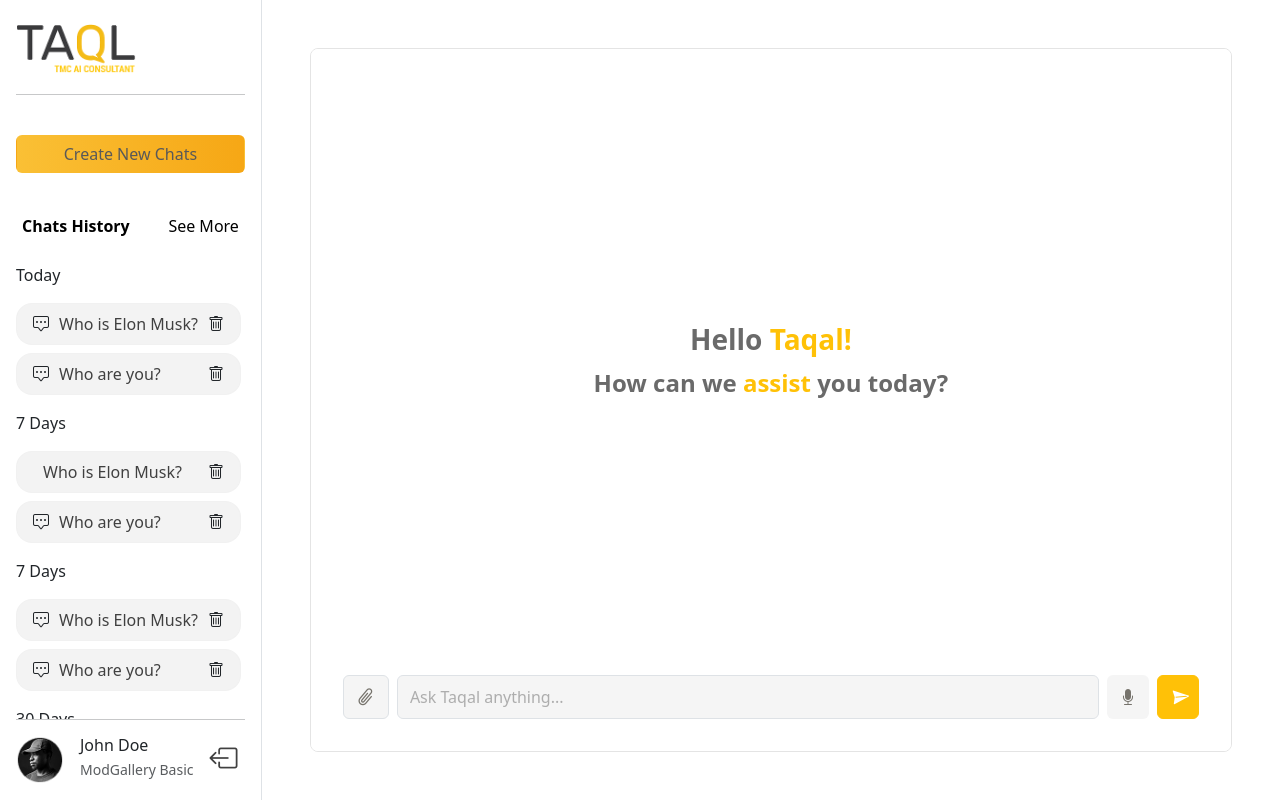
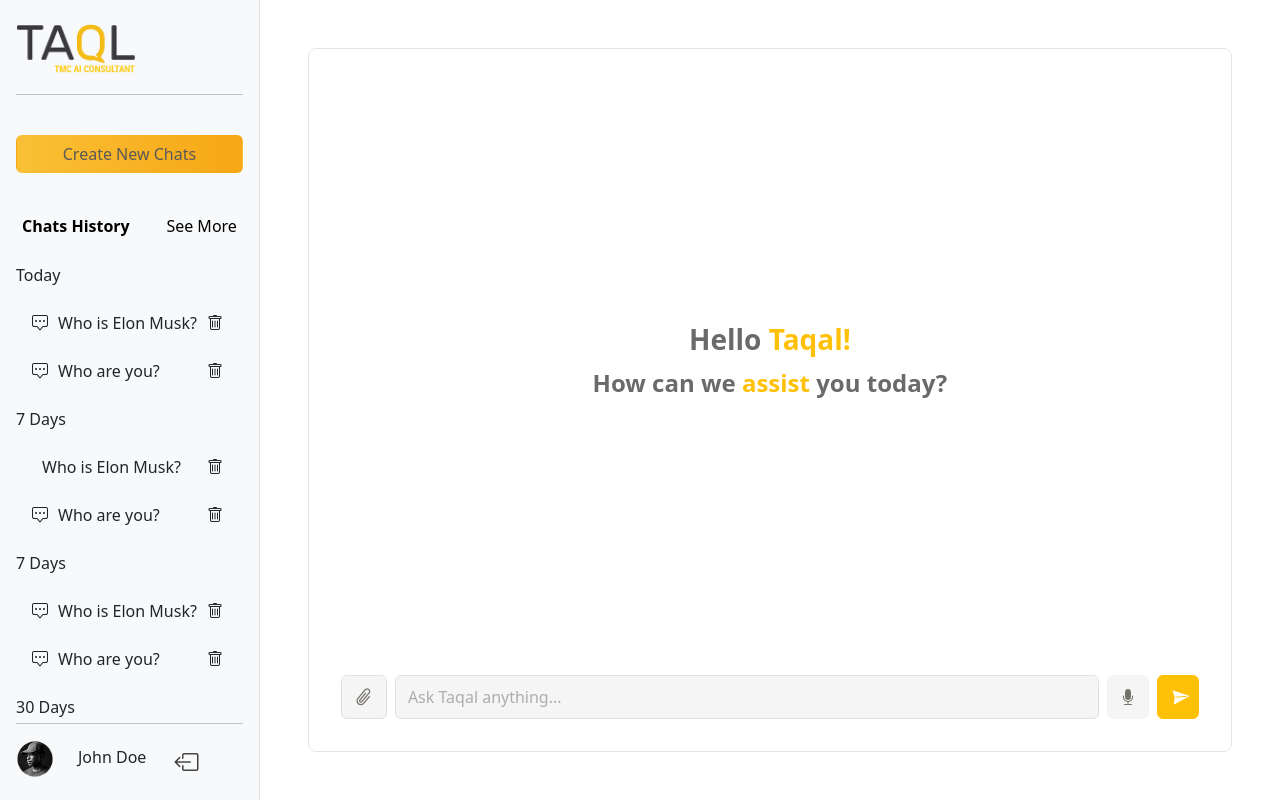
Before and after one commit to Fariakhan234/Tmc-taqal, an Angular app: page /chat in a window 1280 px wide. Built offline with nearby package versions, Linux system fonts and the light colour scheme.

Commit message:
updated chat UI

```diff
--- a/src/app/chat/chat.html
+++ b/src/app/chat/chat.html
@@ -1,6 +1,6 @@
-<div class="d-flex flex-column flex-md-row min-vh-100 p-0">
+<div class="d-flex flex-column flex-md-row min-vh-100 p-0 ">
   <nav
-    class="sidebar d-flex flex-column p-3 bg-body border-end offcanvas-md offcanvas-left"
+    class="sidebar d-flex flex-column p-3 bg-light  border-end offcanvas-md offcanvas-left "
     tabindex="-1"
     id="sidebarMenu"
     aria-labelledby="sidebarMenuLabel"
@@ -89,14 +89,14 @@
 
     <div class="d-flex gap-3 flex-wrap">
       <div>
-        <img src="assets/images/account.png" alt="" width="48px" height="48px">
+        <img src="assets/images/account.png" alt="" width="38px" height="38px">
       </div>
-      <div class="d-flex flex-column">
+      <div class="mt-2 m-2">
         <h6 class="mb-1">John Doe</h6>
-        <small class="text-muted mb-0">ModGallery Basic</small>
+
       </div>
       <i
-        class="bi bi-box-arrow-left fw-bold logout-icon fs-3"
+        class="bi bi-box-arrow-left fw-bold logout-icon fs-4 p-1"
         (click)="logout()"
         style="cursor:pointer; line-height: 1.5; color: rgba(64, 64, 64, 1);"
       ></i>
@@ -117,7 +117,7 @@
     </button>
 
     <div class="card rounded-3 overflow-hidden h-100 ">
-      <div class="card-body d-flex flex-column bg-body custom-scroll-container">
+      <div class="card-body d-flex flex-column bg-body ">
         <div #scrollMe class="flex-fill overflow-auto p-4 position-relative">
           <div *ngIf="showPlaceholder" class="placeholder-text text-center">
             <h3 class="fw-bold mb-2">Hello <span class="text-warning">Taqal!</span></h3>
@@ -161,5 +161,6 @@
         </div>
       </div>
     </div>
+
   </div>
 </div>
--- a/src/app/chat/chat.scss
+++ b/src/app/chat/chat.scss
@@ -24,12 +24,10 @@
 }
 
 .chat-item {
-  background: rgba(241, 241, 241, 0.81);
-  border: 1px solid rgba(241, 241, 241, 0.81);
+
+
   border-radius: 16px;
 }
-
-
 
 .chat-item span {
   flex: 1;
@@ -37,21 +35,9 @@
   overflow: hidden;
   text-overflow: ellipsis;
   margin: 0 10px;
-  color: rgba(64, 64, 64, 1);
+
 }
 
-:host-context([data-bs-theme="dark"]) .chat-item {
-  background: rgba(255, 255, 255, 0.1) !important;
-  border: 1px solid rgba(255, 255, 255, 0.1) !important;
-}
-
-:host-context([data-bs-theme="dark"]) .chat-item span {
-  color: #ffffff !important;
-}
-
-:host-context([data-bs-theme="dark"]) .chat-item i {
-  color: #ffffff !important;
-}
 .chat-bubble1 {
   display: inline-block;
   max-width: 70%;
@@ -101,11 +87,7 @@
   text-align: center;
   font-style: inter;
   color:rgba(106, 106, 106, 1);
-  font-weight: bold
-;
-
-
-
+  font-weight: bold;
 
 }
 
@@ -118,36 +100,32 @@
 
 }
 .message-bubble.user {
-background: rgba(242, 242, 242, 1);
+  background: linear-gradient(90deg, #FAC035 0%, #F6A715 100%);
 
-color: rgba(141, 141, 141, 1);
+color:black;
   text-align: left;
 
 
 }
 
 .message-bubble.bot {
-background: rgba(242, 242, 242, 1);
-
-
-
  color: rgba(141, 141, 141, 1);
 
 }
 .form-control{
     background: rgba(245, 245, 245, 1);
-    color: rgba(155, 155, 155, 0.8);
+    color: black
 
 
 }
 .form-control::placeholder {
   color: rgba(155, 155, 155, 0.8);
 
-  opacity: 1;
+  opacity: 2;
 }
 
 .form-control:focus{
-  border-color: black;
+  border-color: #FFBF00;
   box-shadow: none
 
 }
@@ -161,10 +139,13 @@ background: rgba(242, 242, 242, 1);
 .rotate-clip {
   display: inline-block;
   transform: rotate(40deg);
+
+
 }
 .rotate{
      display: inline-block;
   transform: rotate(40deg);
+
 }
 
 .sidebar {
@@ -172,6 +153,7 @@ background: rgba(242, 242, 242, 1);
   display: flex;
   flex-direction: column;
     overflow: visible !important;
+
 }
 
 .sidebar .scrollable-chats {
@@ -181,12 +163,12 @@ background: rgba(242, 242, 242, 1);
   padding-right: 4px;
 }
 .sidebar .scrollable-chats::-webkit-scrollbar {
-  width: 4px;
+  width: 4.5px;
 }
 .sidebar .scrollable-chats::-webkit-scrollbar-thumb {
- background: rgba(245, 245, 245, 1);
+  background:rgba(118, 115, 108, 1);
   border-radius: 8px;
 }
 .sidebar .scrollable-chats::-webkit-scrollbar-thumb:hover {
-  background: #999;
+  background: #faf6f6;
 }
```
Also changed, not shown: src/app/theme.ts (added, +8 -0 lines).
